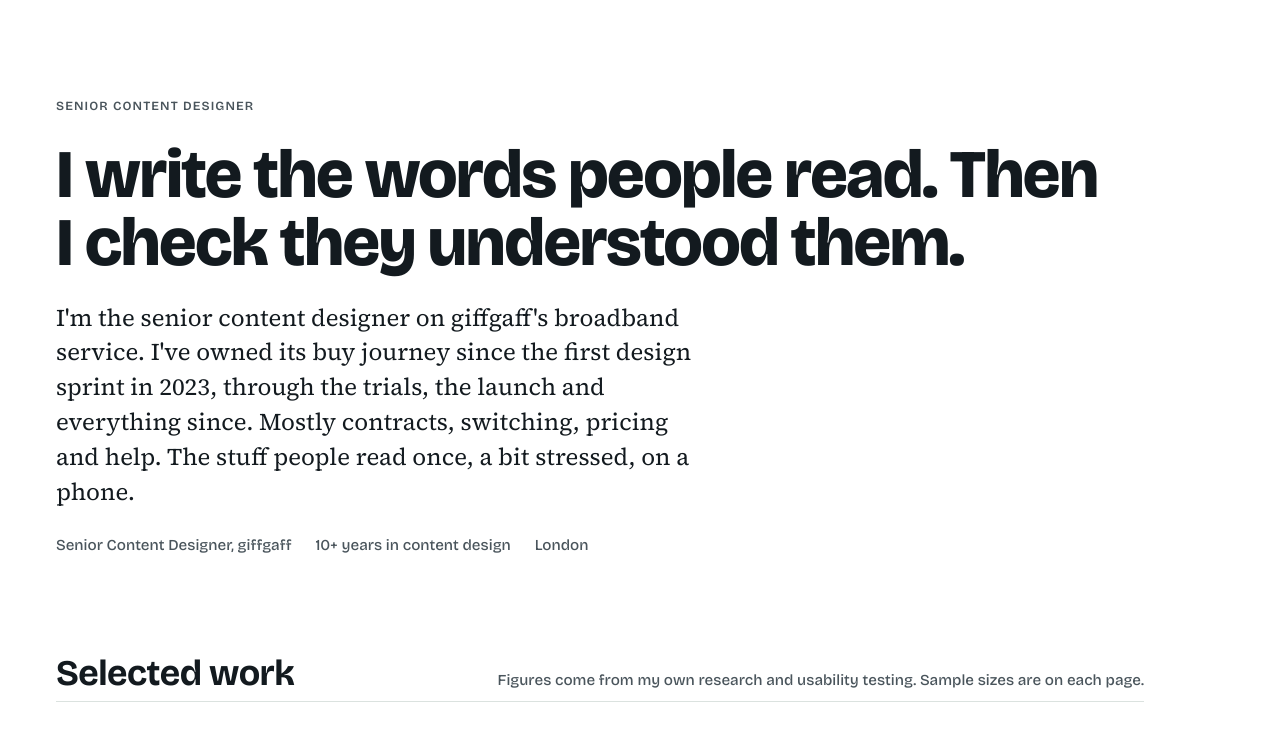
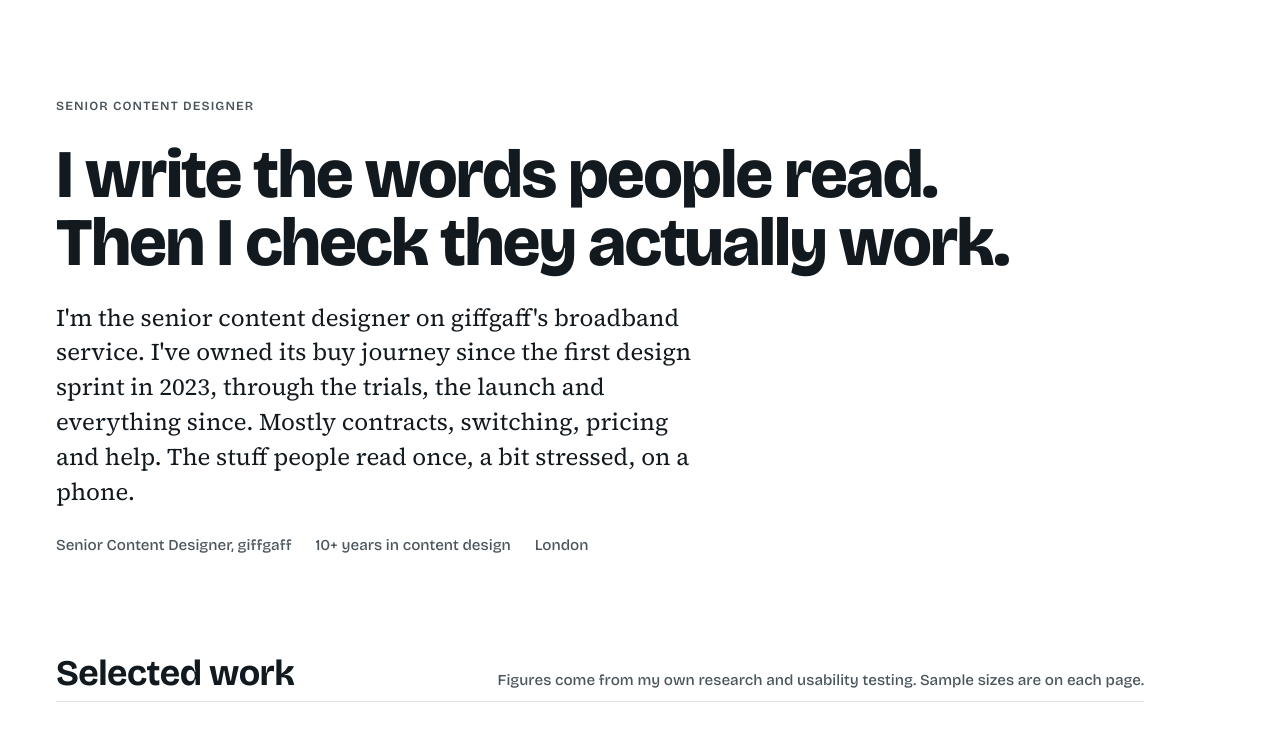
Before and after one commit to alanwatson-content/alanwatson-content.github.io, a plain HTML site: page index.html in a window 1280 px wide. Shown: the part 69-800 px from the top of the page. Drawn offline with nearby package versions, Linux system fonts and the light colour scheme.

Commit message:
Fix homepage headline
Co-Authored-By: Claude Opus 5.5 <noreply@anthropic.com>
Claude-Session: https://claude.ai/code/session_01JPu5N96KSXLRwGmdfntxLy

```diff
--- a/index.html
+++ b/index.html
@@ -13,7 +13,7 @@
 <main id="main">
 <section class="hero">
   <p class="eyebrow">Senior content designer</p>
-  <h1>I write the words people read. Then I check they understood them.</h1>
+  <h1>I write the words people read. Then I check they actually work.</h1>
   <p class="lede">I'm the senior content designer on giffgaff's broadband service. I've owned its buy journey since the first design sprint in 2023, through the trials, the launch and everything since. Mostly contracts, switching, pricing and help. The stuff people read once, a bit stressed, on a phone.</p>
   <ul class="hero-meta">
     <li>Senior Content Designer, giffgaff</li>
```
Also changed, not shown: wise/index.html (+1 -1 lines).
